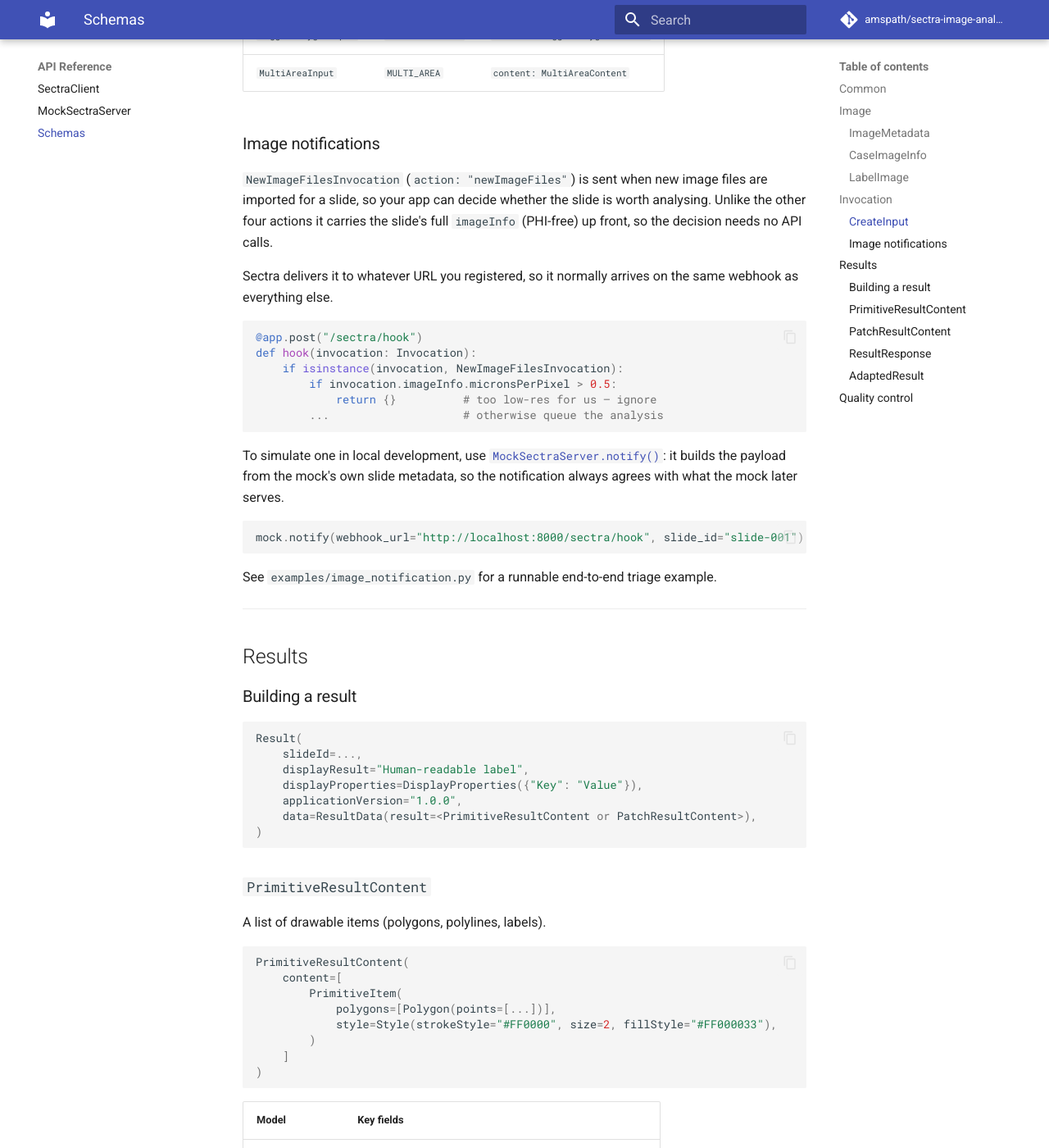
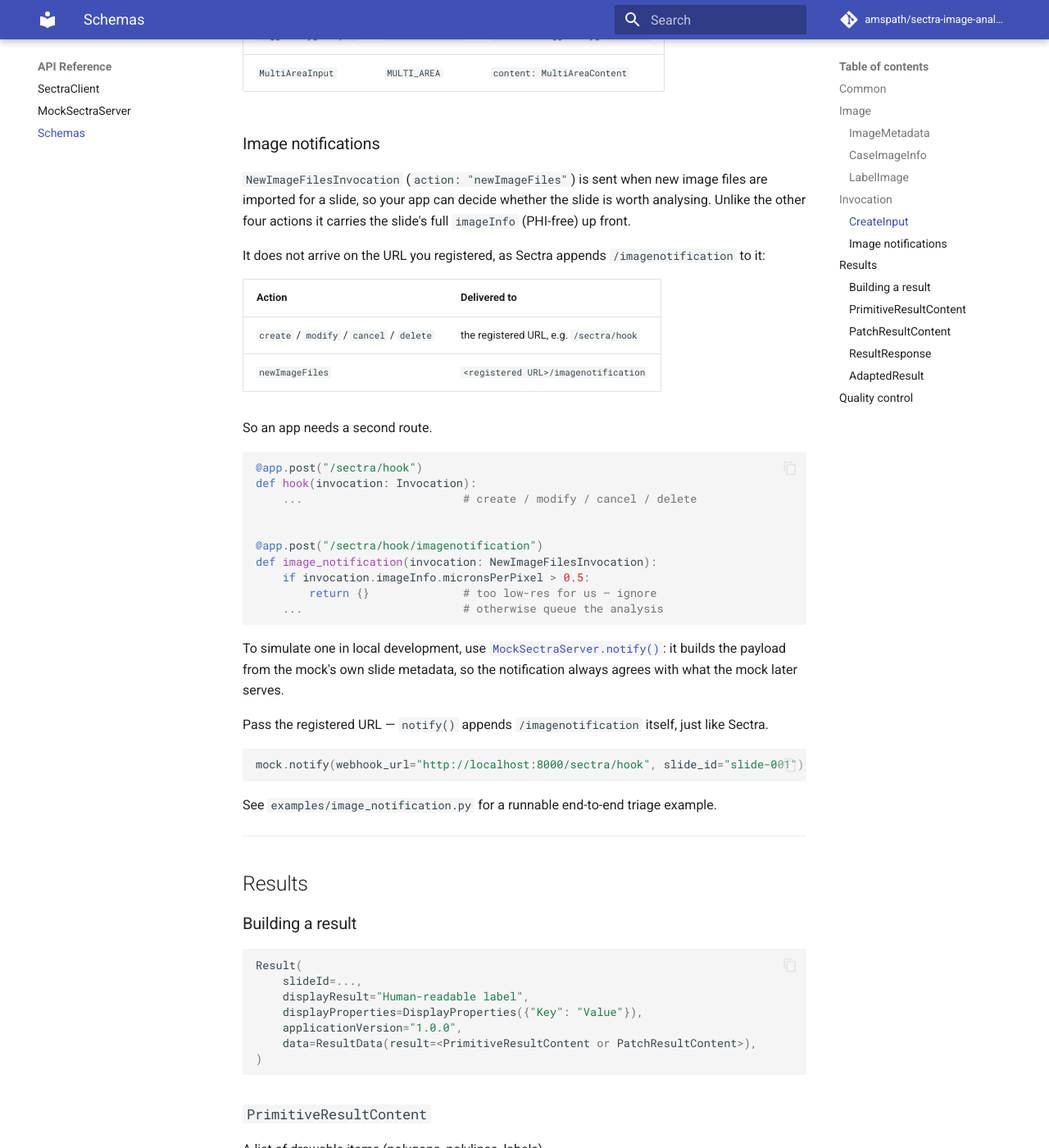
Before and after one commit to amspath/sectra-image-analysis-api, an MkDocs documentation site: the page built from docs/api/schemas.md, in a window 1280 px wide and 1400 px high, scrolled down 2164 px. Shown: the whole window at 82% size. Built offline with MkDocs 1.6.1 and Material for MkDocs 9.7.7, drawn with Linux system fonts in a browser that asks for light colours; comment, search, counter and statistics services are not loaded.

Commit message:
Image notifications land on /imagenotification (#9)

````diff
--- a/docs/api/schemas.md
+++ b/docs/api/schemas.md
@@ -76,20 +76,33 @@ Another discriminated union on `type`:
 
 ### Image notifications
 
-`NewImageFilesInvocation` (`action: "newImageFiles"`) is sent when new image files are imported for a slide, so your app can decide whether the slide is worth analysing. Unlike the other four actions it carries the slide's full `imageInfo` (PHI-free) up front, so the decision needs no API calls.
+`NewImageFilesInvocation` (`action: "newImageFiles"`) is sent when new image files are imported for a slide, so your app can decide whether the slide is worth analysing. Unlike the other four actions it carries the slide's full `imageInfo` (PHI-free) up front.
 
-Sectra delivers it to whatever URL you registered, so it normally arrives on the same webhook as everything else.
+It does not arrive on the URL you registered, as Sectra appends `/imagenotification` to it:
+
+| Action | Delivered to |
+|---|---|
+| `create` / `modify` / `cancel` / `delete` | the registered URL, e.g. `/sectra/hook` |
+| `newImageFiles` | `<registered URL>/imagenotification` |
+
+So an app needs a second route.
 
 ```python
 @app.post("/sectra/hook")
 def hook(invocation: Invocation):
-    if isinstance(invocation, NewImageFilesInvocation):
-        if invocation.imageInfo.micronsPerPixel > 0.5:
-            return {}          # too low-res for us — ignore
-        ...                    # otherwise queue the analysis
+    ...                        # create / modify / cancel / delete
+
+
+@app.post("/sectra/hook/imagenotification")
+def image_notification(invocation: NewImageFilesInvocation):
+    if invocation.imageInfo.micronsPerPixel > 0.5:
+        return {}              # too low-res for us — ignore
+    ...                        # otherwise queue the analysis
 ```
 
 To simulate one in local development, use [`MockSectraServer.notify()`](mock-server.md): it builds the payload from the mock's own slide metadata, so the notification always agrees with what the mock later serves.
+
+Pass the registered URL — `notify()` appends `/imagenotification` itself, just like Sectra.
 
 ```python
 mock.notify(webhook_url="http://localhost:8000/sectra/hook", slide_id="slide-001")
````
Also changed, not shown: docs/quickstart.md (+1 -0 lines), 2 other files.
